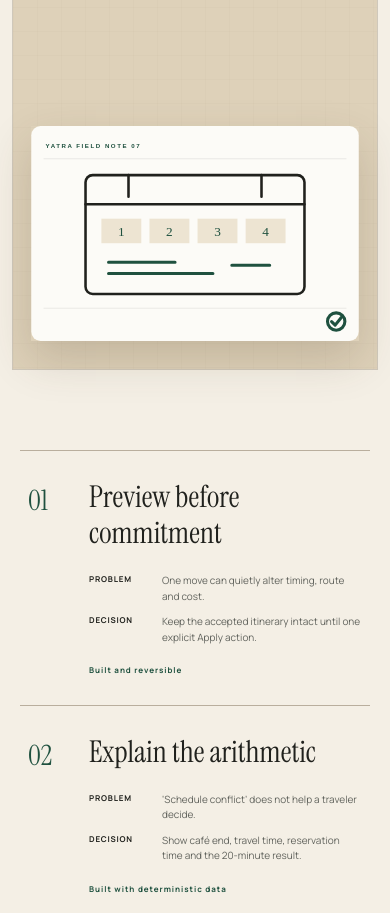
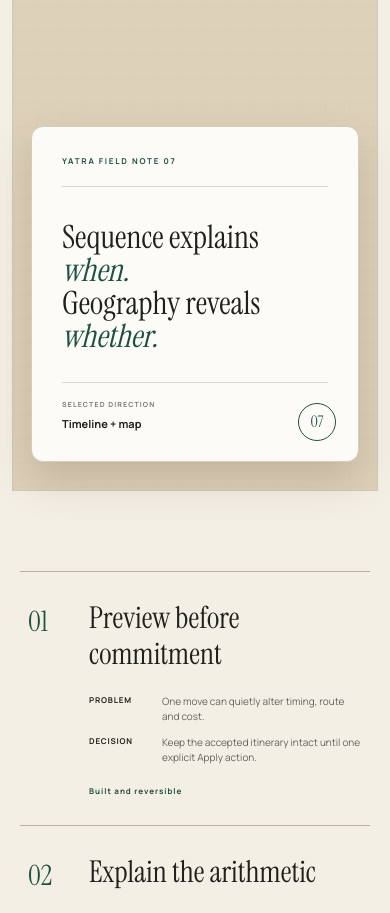
Before and after one commit to mitalig2004/Yatra, a Next.js app: page /work/yatra in a window 390 px wide. Shown: the part 11000-11913 px from the top of the page. Built offline with nearby package versions, Linux system fonts and the light colour scheme.

Commit message:
Replace calendar art with design field note

```diff
--- a/src/app/work/yatra/case-study.module.css
+++ b/src/app/work/yatra/case-study.module.css
@@ -174,7 +174,14 @@
 .sketchbook article>span:not(.evidence) { color:var(--journal-green); font-size:7px; font-weight:800; letter-spacing:.15em; }
 .sketchbook article h3 { margin:8px 0; font-family:"Instrument Serif",serif; font-size:28px; font-weight:400; }
 .sketchbook article p { color:#62645e; font-size:9px; line-height:1.5; }
-.calendarArt { position:relative; grid-column:9/13; grid-row:2; align-self:center; width:100%; height:auto; transform:rotate(1.5deg); box-shadow:0 18px 42px #4a3a2430; }
+.fieldNote { position:relative; grid-column:9/13; grid-row:2; align-self:center; min-height:250px; padding:28px 30px; overflow:hidden; color:#20211d; border:1px solid #d4ccbd; border-radius:12px; background:#fcfbf7; transform:rotate(1.5deg); box-shadow:0 18px 42px #4a3a2430; }
+.fieldNote::after { position:absolute; right:22px; bottom:20px; display:grid; width:38px; height:38px; place-items:center; content:"07"; color:var(--journal-green); border:1px solid var(--journal-green); border-radius:50%; font-family:"Instrument Serif",serif; font-size:16px; }
+.fieldNote>span { display:block; padding-bottom:18px; color:var(--journal-green); border-bottom:1px solid #dad9d1; font-size:8px; font-weight:800; letter-spacing:.22em; }
+.fieldNote>p { margin:34px 0 28px; font-family:"Instrument Serif",serif; font-size:32px; line-height:1.04; }
+.fieldNote>p em { color:var(--journal-green); font-weight:400; }
+.fieldNote>div { display:flex; flex-direction:column; gap:5px; padding-top:16px; border-top:1px solid #dad9d1; }
+.fieldNote b { color:#777a73; font-size:7px; letter-spacing:.16em; text-transform:uppercase; }
+.fieldNote strong { font-size:11px; font-weight:700; }
 .decisionJournal { display:grid; grid-template-columns:repeat(2,1fr); margin-top:80px; border-top:1px solid #b9ae9d; }
 .decisionJournal article { display:grid; grid-template-columns:65px 1fr; gap:18px; padding:35px 30px; border-right:1px solid #b9ae9d; border-bottom:1px solid #b9ae9d; }
 .decisionJournal article:nth-child(even) { border-right:0; }
@@ -372,7 +379,7 @@
   .sketchbook { grid-template-columns:repeat(2,minmax(0,1fr)); padding:38px; }
   .sketchPhoto,.sketchbook>article { grid-column:auto; grid-row:auto; width:auto; }
   .sketchPhoto { height:360px; min-height:360px; }
-  .calendarArt { grid-column:1/-1; grid-row:auto; width:48%; justify-self:center; }
+  .fieldNote { grid-column:1/-1; grid-row:auto; width:48%; justify-self:center; }
   .typePoster { grid-template-columns:1fr 1fr; }
   .typePoster>.photo { grid-column:1/-1; min-height:360px; }
   .productGallery { min-height:1200px; }
@@ -452,7 +459,7 @@
   .signatureFlow li { display:grid; grid-template-columns:48px 1fr; min-height:60px; border-right:0; border-bottom:1px solid #b9ae9d; }
   .signatureFlow strong { margin-top:2px; }
   .sketchbook { grid-template-columns:1fr; gap:22px; margin:50px -8px 0; padding:28px 18px; }
-  .sketchPhoto,.sketchbook>article,.calendarArt { grid-column:1; grid-row:auto; width:100%; margin:0; transform:none; }
+  .sketchPhoto,.sketchbook>article,.fieldNote { grid-column:1; grid-row:auto; width:100%; margin:0; transform:none; }
   .sketchPhoto { height:300px; min-height:300px; }
   .decisionJournal article { grid-template-columns:43px 1fr; padding:28px 8px; border-right:0; }
   .identityLead h2 { font-size:50px; }
--- a/src/app/work/yatra/page.tsx
+++ b/src/app/work/yatra/page.tsx
@@ -302,7 +302,11 @@ export default function CaseStudyPage() {
                 <span>{i === 2 ? "SELECTED" : "REJECTED"}</span><h3>{title}</h3><p>{copy}</p>
               </article>
             ))}
-            <Image className={styles.calendarArt} src="/case-study/illustrations/travel-calendar.svg" alt="Original illustration of a four-day travel calendar" width={640} height={420} />
+            <aside className={styles.fieldNote} aria-label="Design field note">
+              <span>YATRA FIELD NOTE 07</span>
+              <p>Sequence explains <em>when.</em><br />Geography reveals <em>whether.</em></p>
+              <div><b>Selected direction</b><strong>Timeline + map</strong></div>
+            </aside>
           </div>
           <div className={styles.decisionJournal}>
             {decisions.map((item) => (
```
